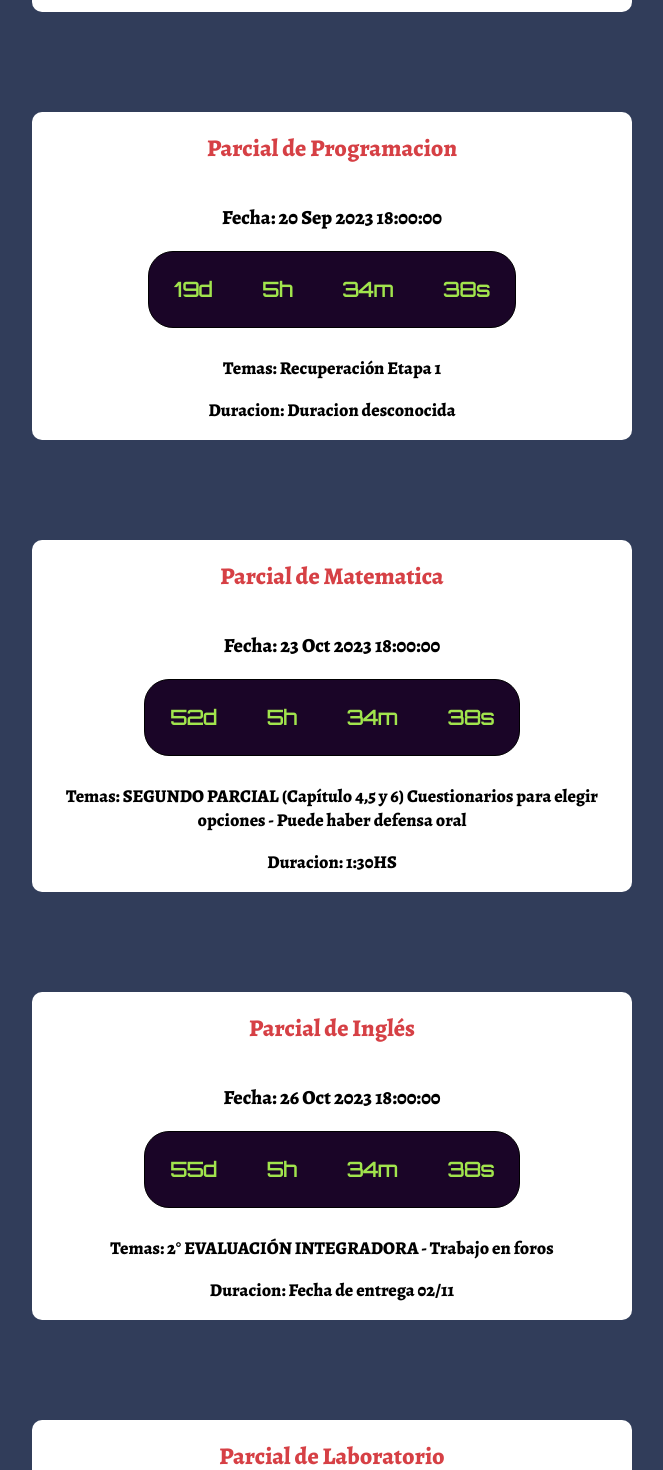
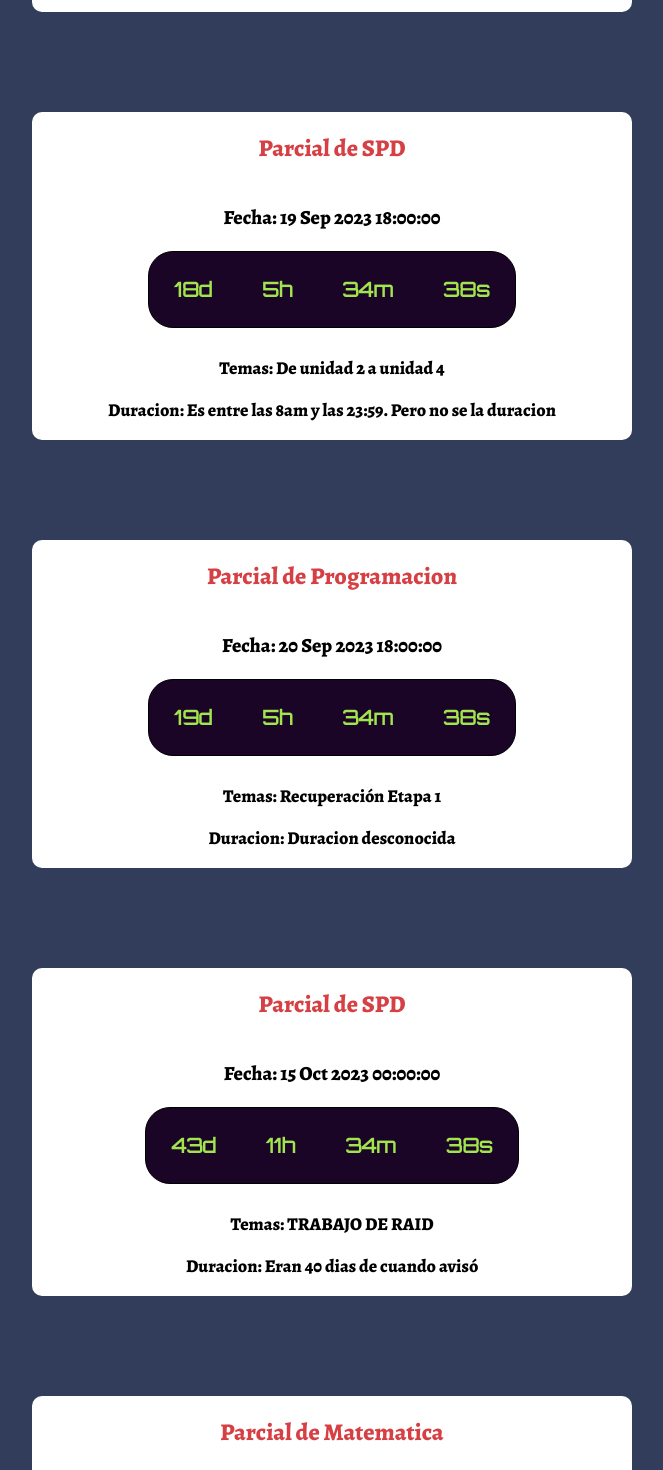
Before and after one commit to adrielvazquez89x/parcialesCountdown, a React (Vite) app: page / in a window 1280 px wide. Shown: the part 1439-2909 px from the top of the page, without its empty margins (308-971 px from the left). Built offline with nearby package versions, Linux system fonts and the light colour scheme.

Commit message:
upadateSPD

```diff
--- a/src/data.js
+++ b/src/data.js
@@ -79,6 +79,22 @@ const parciales = [
         duracion: "Duracion desconocida"
 
     },
+    {
+        id: 11,
+        materia: "SPD",
+        unidades: "De unidad 2 a unidad 4",
+        fecha: "19 Sep 2023 18:00:00",
+        duracion: "Es entre las 8am y las 23:59. Pero no se la duracion"
+
+    },
+    {
+        id: 12,
+        materia: "SPD",
+        unidades: "TRABAJO DE RAID",
+        fecha: "15 Oct 2023 00:00:00",
+        duracion: "Eran 40 dias de cuando avisó"
+
+    }
     /*     {
             id: 11,
             materia: "random",
```
Lines whose indentation alone changed are shown as unchanged.
